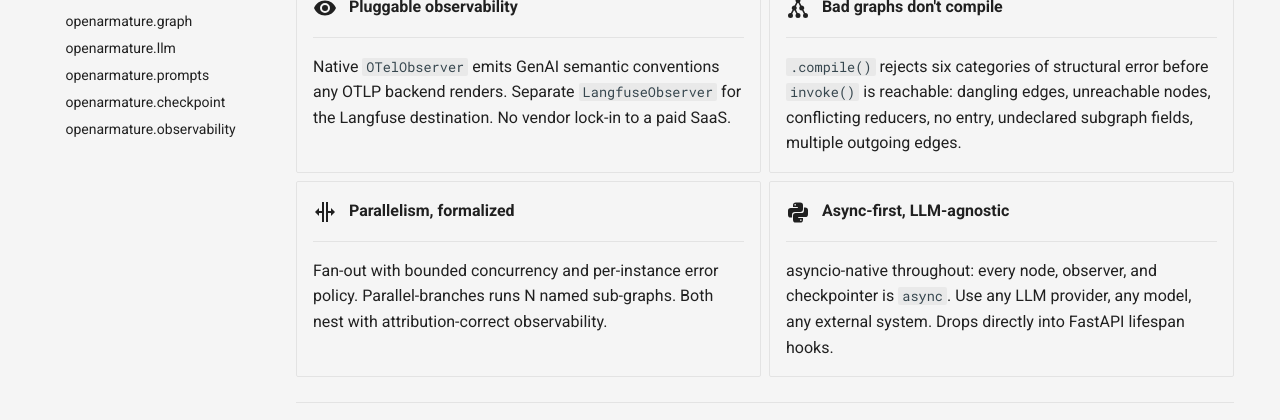
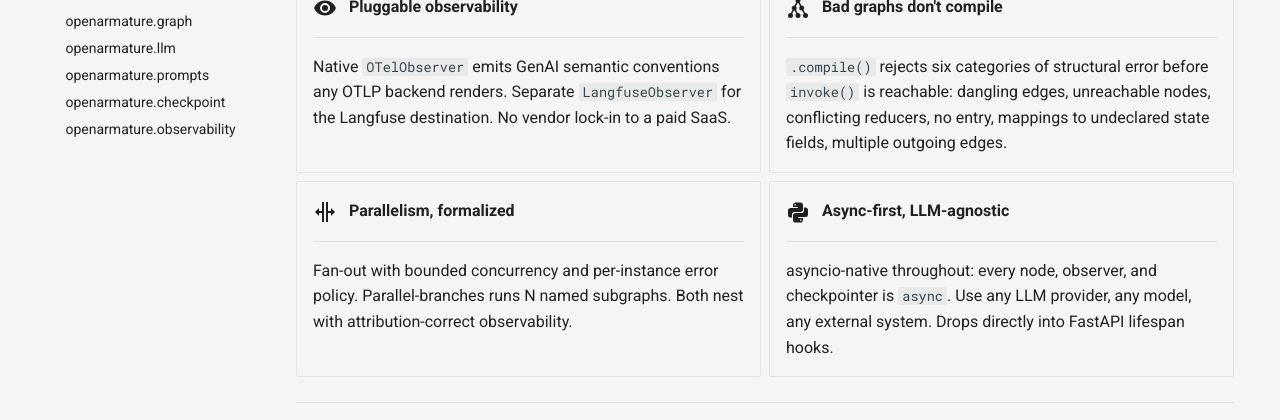
Before and after one commit to LunarCommand/openarmature-python, an MkDocs documentation site: the page built from docs/index.md, in a window 1280 px wide and 1343 px high. Shown: the part 597-1017 px from the top of the window. Built offline with MkDocs 1.6.1 and Material for MkDocs 9.7.7, drawn with Linux system fonts in a browser that asks for light colours.

Commit message:
Tighten pitch wording per PR review
Three CoPilot findings on PR #114:

1. docs/index.md card 5 used "sub-graphs"; the canonical spelling
   across both code and docs is "subgraphs" (no hyphen). Normalized.
2. docs/index.md card 4 and README.md card 4 both claimed .compile()
   rejects "undeclared subgraph fields". The actual error
   (MappingReferencesUndeclaredField) fires for both side='parent'
   AND side='subgraph' across the fan_out.{items_field, target_field,
   collect_field, inputs, extra_outputs} checks; the previous wording
   was too narrow. Reworded to "mappings to undeclared state fields"
   so both surfaces match each other and the actual error shape.
3. CHANGELOG bullet framed the change as "around 5 reasons-to-choose"
   then enumerated 6 homepage cards. Reworded the bullet to
   acknowledge both counts (5 in README; 5 + retained async-first
   card on the homepage = 6).

```diff
--- a/docs/index.md
+++ b/docs/index.md
@@ -46,15 +46,15 @@ buy-in from every node.
 
     `.compile()` rejects six categories of structural error before
     `invoke()` is reachable: dangling edges, unreachable nodes,
-    conflicting reducers, no entry, undeclared subgraph fields,
-    multiple outgoing edges.
+    conflicting reducers, no entry, mappings to undeclared state
+    fields, multiple outgoing edges.
 
 -   :material-arrow-split-vertical:{ .lg .middle } &nbsp; __Parallelism, formalized__
 
     ---
 
     Fan-out with bounded concurrency and per-instance error policy.
-    Parallel-branches runs N named sub-graphs. Both nest with
+    Parallel-branches runs N named subgraphs. Both nest with
     attribution-correct observability.
 
 -   :material-language-python:{ .lg .middle } &nbsp; __Async-first, LLM-agnostic__
```
Also changed, not shown: CHANGELOG.md (+1 -1 lines), README.md (+1 -1 lines).
